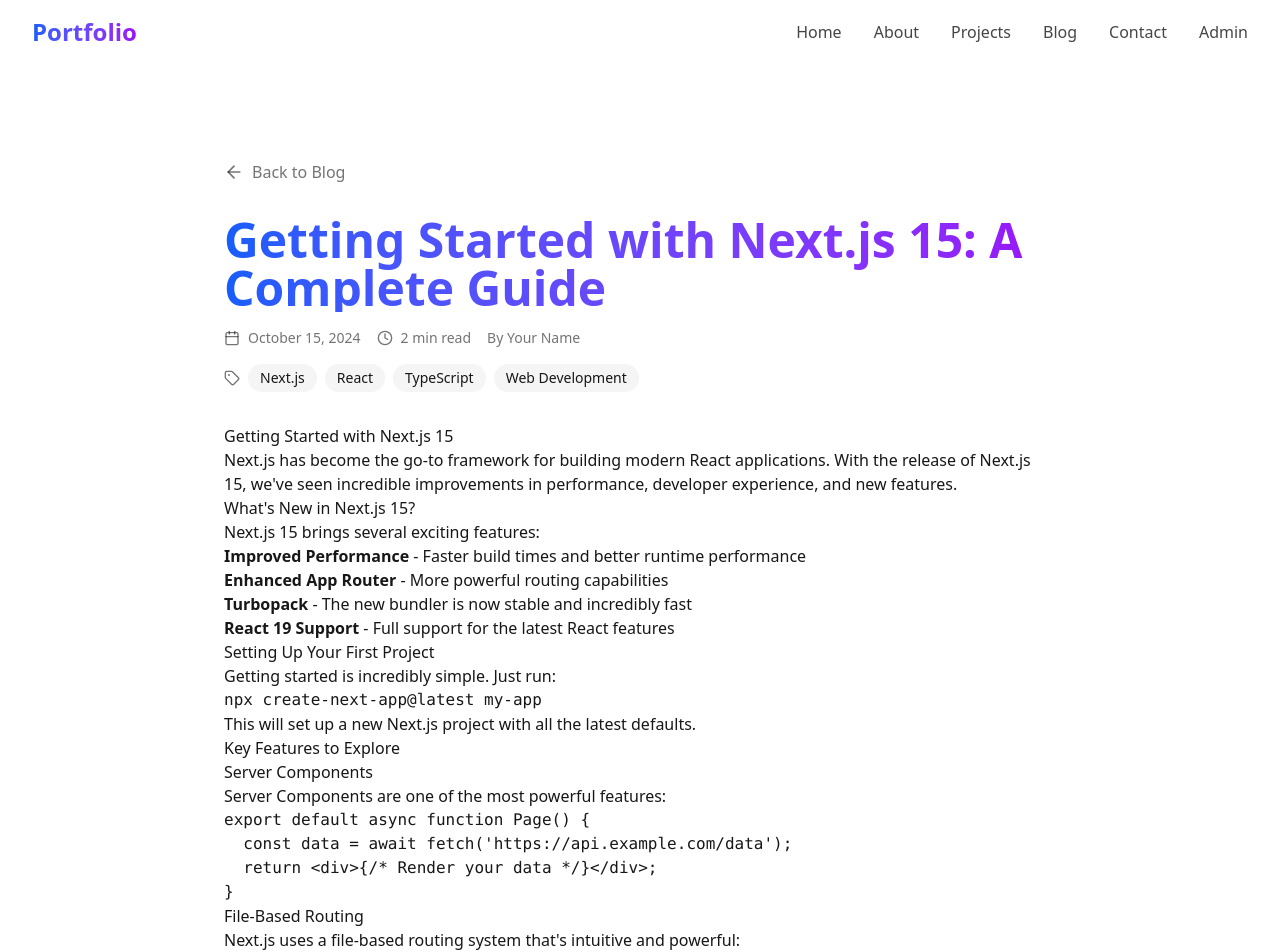
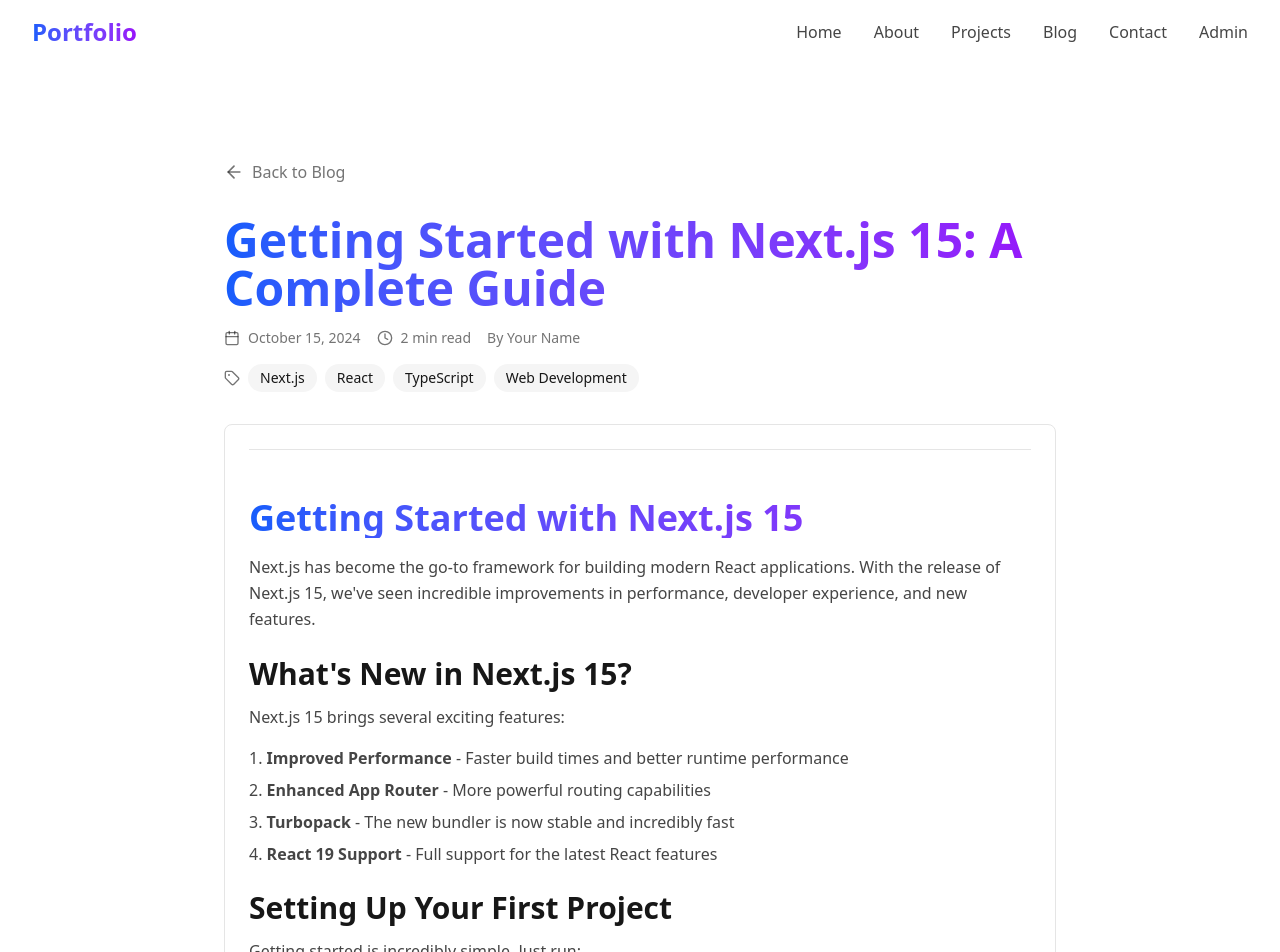
Before and after one commit to pagas/my-portfolio, a Next.js app: page /blog/getting-started-with-nextjs in a window 1280 px wide. Shown: the top 952 px of the page. Built offline with nearby package versions, Linux system fonts and the light colour scheme.

Commit message:
Replace MDXRemote with MarkdownPreview component for rendering blog post content

```diff
--- a/src/app/blog/[slug]/page.tsx
+++ b/src/app/blog/[slug]/page.tsx
@@ -2,8 +2,8 @@ import { getAllPosts, getPostBySlug, getRelatedPosts } from "@/lib/blog";
 import { Calendar, Clock, ArrowLeft, Tag } from "lucide-react";
 import Link from "next/link";
 import { notFound } from "next/navigation";
-import { MDXRemote } from "next-mdx-remote/rsc";
 import { Metadata } from "next";
+import { MarkdownPreview } from "@/components/markdown-preview";
 
 interface BlogPostPageProps {
   params: { slug: string };
@@ -97,11 +97,7 @@ export default function BlogPostPage({ params }: BlogPostPageProps) {
         </header>
 
         {/* Post Content */}
-        <div className="prose prose-lg max-w-none">
-          <div className="mdx-content">
-            <MDXRemote source={post.content} />
-          </div>
-        </div>
+        <MarkdownPreview content={post.content} />
 
         {/* Divider */}
         <hr className="my-12 border-border" />
```
